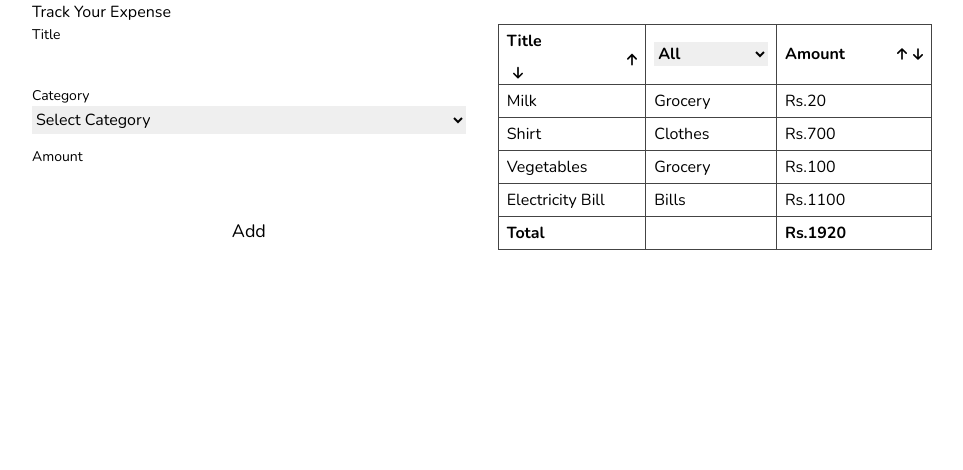
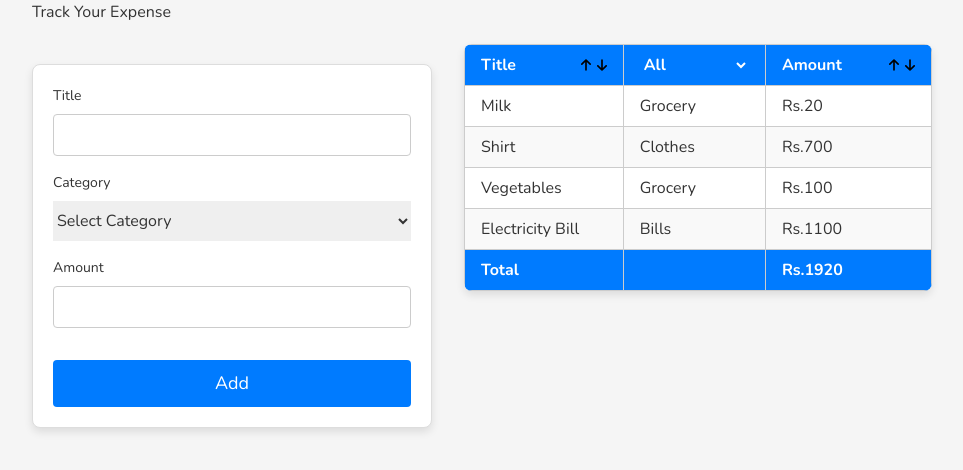
Before and after one commit to ManojBelbase/expense_tracker, a React (Vite) app: page / in a window 1280 px wide. Shown: the top 470 px of the page, without its empty margins (158-1121 px from the left). Built offline with nearby package versions, Linux system fonts and the light colour scheme.

Commit message:
adding some styles

```diff
--- a/src/App.css
+++ b/src/App.css
@@ -3,6 +3,8 @@
 body {
   font-family: "Nunito", sans-serif;
   margin: 0 32px;
+  background-color: #f5f5f5;
+  color: #333;
 }
 
 main {
@@ -17,16 +19,28 @@ main {
 .expense-tracker {
   display: flex;
   gap: 32px;
+  margin-top: 20px;
 }
 
 .expense-form {
   width: 100%;
+  background-color: #fff;
+  border: 1px solid #ddd;
+  border-radius: 8px;
+  box-shadow: 0 4px 8px rgba(0, 0, 0, 0.1);
+  padding: 20px;
+  max-width: 400px;
+  margin: 20px auto;
 }
 
 .expense-table {
   width: 100%;
   border-collapse: collapse;
   align-self: flex-start;
+  box-shadow: 0 4px 8px rgba(0, 0, 0, 0.1);
+  background-color: white;
+  border-radius: 8px;
+  overflow: hidden;
 }
 
 .expense-table select {
@@ -67,51 +81,100 @@ main {
 
 .expense-table th,
 .expense-table td {
-  border: 1px solid #444;
+  border: 1px solid #ccc;
   text-align: left;
   width: 250px;
+  padding: 8px 16px;
+}
 
-  padding: 4px 8px;
+.expense-table th {
+  background-color: #007bff;
+  color: white;
+  font-weight: bold;
+}
+
+.expense-table td {
+  background-color: #fff;
+}
+
+.expense-table tr:nth-child(even) td {
+  background-color: #f9f9f9;
+}
+
+.expense-table tr:hover td {
+  background-color: #f1f1f1;
 }
 
 .input-container {
   display: flex;
   flex-direction: column;
-  margin-bottom: 12px;
+  margin-bottom: 16px;
 }
 
 .input-container label {
   font-size: 14px;
+  margin-bottom: 8px;
+  display: block;
 }
 
-.input-container input {
-  height: 28px;
+.input-container input,
+.select-container select {
+  width: 100%;
+  padding: 8px 12px;
+  border: 1px solid #ccc;
+  border-radius: 4px;
+  font-size: 16px;
   font-family: inherit;
 }
-#category {
-  height: 28px;
-  font-family: inherit;
+
+.input-container input:focus,
+.select-container select:focus {
+  border-color: #007bff;
+  outline: none;
 }
+
+.input-container input.error,
+.select-container select.error {
+  border-color: #dc3545;
+}
+
+/* Error Messages */
+.error-message {
+  color: #dc3545;
+  font-size: 14px;
+  margin-top: 4px;
+}
+
+/* Submit Button */
 .add-btn {
   width: 100%;
-  height: 32px;
+  padding: 10px 0;
   font-size: 18px;
   font-family: inherit;
-  margin-top: 8px;
+  background-color: #007bff;
+  color: white;
+  border: none;
+  border-radius: 4px;
+  cursor: pointer;
+  transition: background-color 0.3s ease;
+  margin-top: 16px;
+}
+
+.add-btn:hover {
+  background-color: #0056b3;
 }
 
 .context-menu {
   background-color: white;
-  border: 1px solid;
+  border: 1px solid #ccc;
   position: absolute;
-  /* display: none; */
   border-radius: 4px;
   overflow: hidden;
   box-shadow: 0 0 12px rgba(0, 0, 0, 0.3);
 }
 
 .context-menu div {
-  padding: 2px 8px;
+  padding: 8px 16px;
   cursor: pointer;
   font-weight: 600;
 }
@@ -129,3 +192,16 @@ main {
     flex-direction: column;
   }
 }
+#category {
+  height: 40px;
+}
+.cate {
+  background-color: #007bff;
+  color: white;
+}
+.title-container {
+  display: flex;
+}
+.arrow {
+  color: white;
+}
--- a/src/components/ExpenseTable.jsx
+++ b/src/components/ExpenseTable.jsx
@@ -40,7 +40,7 @@ const ExpenseTable = ({
         <thead>
           <tr>
             <th>
-              <div>
+              <div className="title-container">
                 <span>Title</span>
                 <svg
                   xmlns="http://www.w3.org/2000/svg"
@@ -77,7 +77,10 @@ const ExpenseTable = ({
               </div>
             </th>
             <th>
-              <select onChange={(e) => setQuery(e.target.value.toLowerCase())}>
+              <select
+                onChange={(e) => setQuery(e.target.value.toLowerCase())}
+                className="cate"
+              >
                 <option value="">All</option>
                 <option value="grocery">Grocery</option>
                 <option value="clothes">Clothes</option>
```
